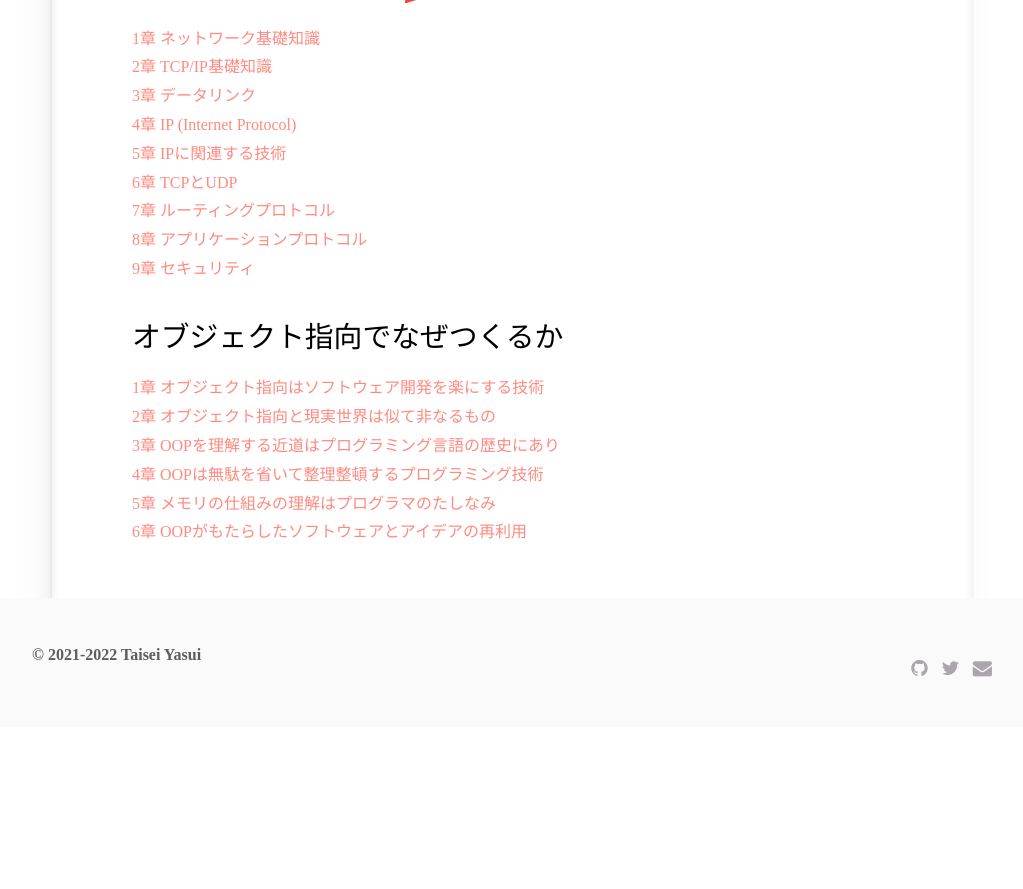
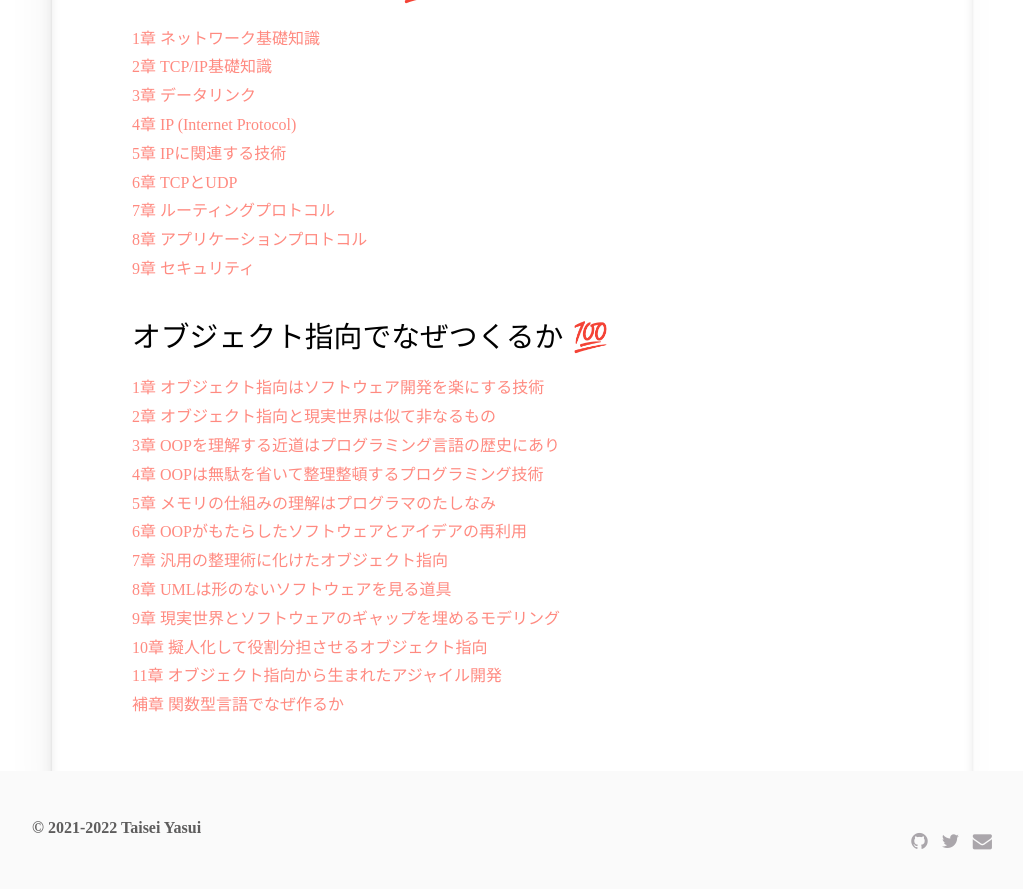
Before and after one commit to taisei-13046/TIL_pages, a Jekyll site: the page built from summary.md, in a window 1280 px wide and 900 px high, scrolled down 1392 px. Shown: the top 889 px of the window, without its empty margins (128-1151 px from the left). Built offline with Jekyll 4.4.1, drawn with Linux system fonts in a browser that asks for light colours; before the commit the page ends 2119 px from its top, so only the background shows below that.

Commit message:
Update summary.md

```diff
--- a/summary.md
+++ b/summary.md
@@ -50,10 +50,16 @@ title: summary
 [8章 アプリケーションプロトコル](https://married-look-b3b.notion.site/8-0f5e75da4e86491585cf63826296c1ec)
 [9章 セキュリティ](https://married-look-b3b.notion.site/9-ce66857d15394631abd6e70d43847337)
 
-## オブジェクト指向でなぜつくるか
+## オブジェクト指向でなぜつくるか 💯
 [1章 オブジェクト指向はソフトウェア開発を楽にする技術](https://married-look-b3b.notion.site/1-efdb31e10eb14069a090bf8233798907)
 [2章 オブジェクト指向と現実世界は似て非なるもの](https://married-look-b3b.notion.site/2-1c9f34d513584b19bbc113b81cab6e4b)
 [3章 OOPを理解する近道はプログラミング言語の歴史にあり](https://married-look-b3b.notion.site/3-OOP-2659108009394a128881e7b6a18e568a)
 [4章 OOPは無駄を省いて整理整頓するプログラミング技術](https://married-look-b3b.notion.site/4-OOP-f3566356fd544a9f94e52c4be3065062)
 [5章 メモリの仕組みの理解はプログラマのたしなみ](https://married-look-b3b.notion.site/5-03765734ad274dc7ac75261fb325bc03)
 [6章 OOPがもたらしたソフトウェアとアイデアの再利用](https://married-look-b3b.notion.site/6-OOP-4c7b2187b2fa45b78d4766ea4bd910af)
+[7章 汎用の整理術に化けたオブジェクト指向](https://married-look-b3b.notion.site/7-9af9dc7caa5443ac96d59e787bfc4aac)
+[8章 UMLは形のないソフトウェアを見る道具](https://married-look-b3b.notion.site/8-UML-5319c8d8bddb403cb9327490f5cce1af)
+[9章 現実世界とソフトウェアのギャップを埋めるモデリング](https://married-look-b3b.notion.site/9-4103f1d9912740e18411bab8787be90a)
+[10章 擬人化して役割分担させるオブジェクト指向](https://married-look-b3b.notion.site/10-09a95738d2ef4802b4e6f99e8d5af93e)
+[11章 オブジェクト指向から生まれたアジャイル開発](https://married-look-b3b.notion.site/11-5ab8206c7f3b4a678353738084c84662)
+[補章 関数型言語でなぜ作るか](https://married-look-b3b.notion.site/bbec7f76a34c4627a5c73cffa0a3436d)
```
